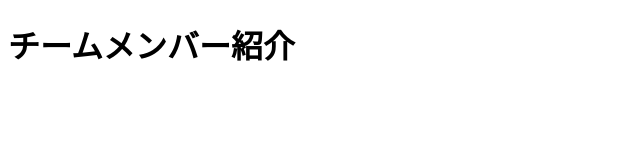
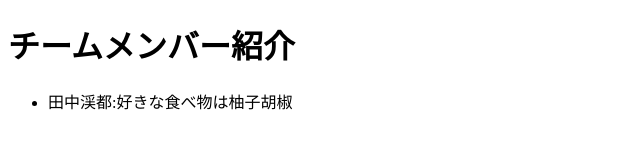
Before and after one commit to TkTJP/teamTkT, a plain HTML site: page index.html in a window 1280 px wide. Shown: the whole page, without its empty margins (0-640 px from the left). Drawn offline with Linux system fonts and the light colour scheme.

Commit message:
自己紹介を追加

```diff
--- a/index.html
+++ b/index.html
@@ -8,7 +8,7 @@
 <body>
     <h1>チームメンバー紹介</h1>
     <ul>
-
+        <li>田中渓都:好きな食べ物は柚子胡椒</li>
     </ul>
 </body>
 </html>
```
